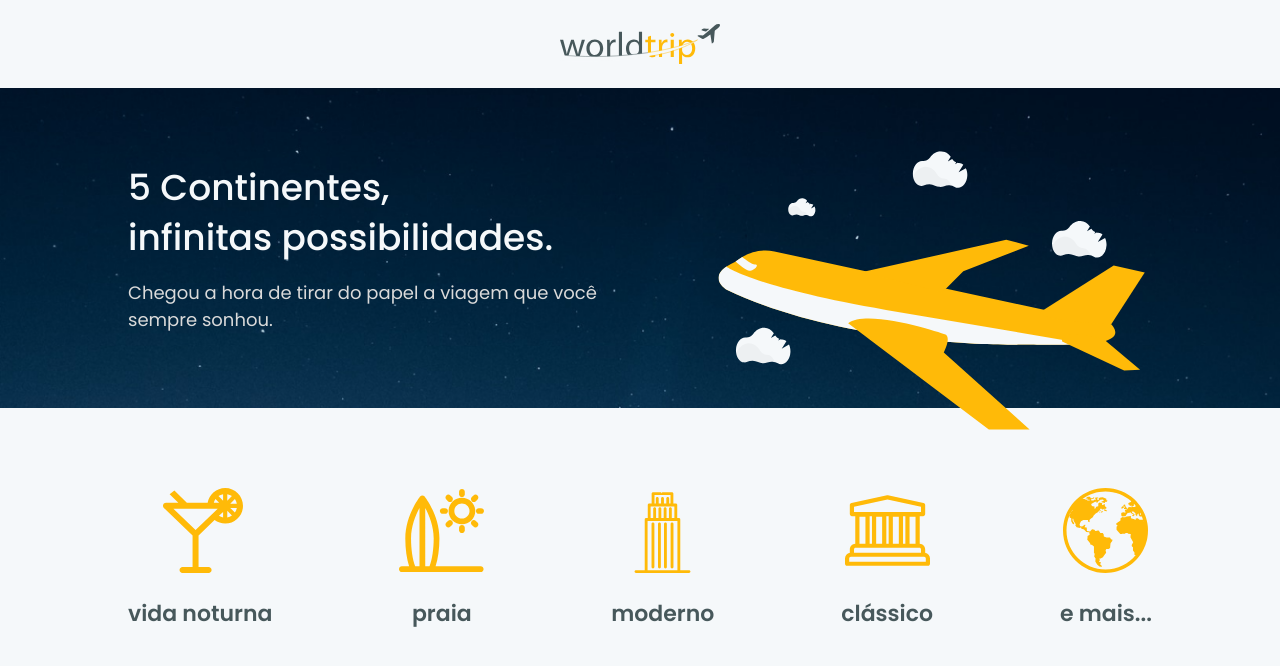
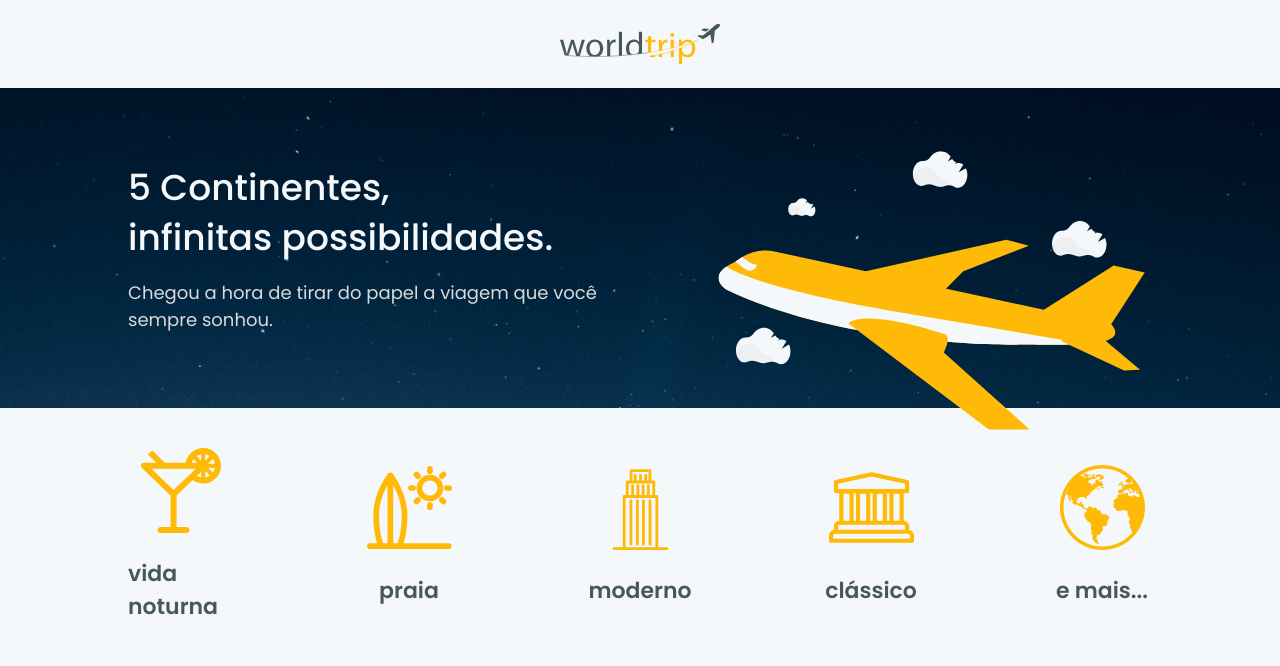
Before and after one commit to paulorobinson/worldtrip_ignite_react, a Next.js app: page / in a window 1280 px wide. Shown: the top 666 px of the page. Built offline with nearby package versions, Linux system fonts and the light colour scheme.

Commit message:
Change  styles

```diff
--- a/src/pages/components/TravelItem.tsx
+++ b/src/pages/components/TravelItem.tsx
@@ -12,6 +12,7 @@ export const TravelItem = ({ title, image, ...rest }: TravelItemProps) => {
       alignItems="center"
       justifyContent="center"
       flexDirection={{ base: 'row', lg: 'column' }}
+      w={{ base: 'auto', lg: 100 }}
       {...rest}
     >
       <Image src={image} alt={title} display={{ base: 'none', lg: 'flex' }} />
--- a/src/pages/components/TravelTypes.tsx
+++ b/src/pages/components/TravelTypes.tsx
@@ -3,7 +3,11 @@ import { TravelItem } from './TravelItem';
 
 export const TravelTypes = () => {
   return (
-    <Flex width="100%" px={{ base: '10', lg: '32' }} py="20">
+    <Flex
+      width="100%"
+      px={{ base: '10', lg: '32' }}
+      py={{ base: '8', lg: '10' }}
+    >
       <SimpleGrid
         w="100%"
         display={{ base: 'grid', lg: 'flex' }}
```
